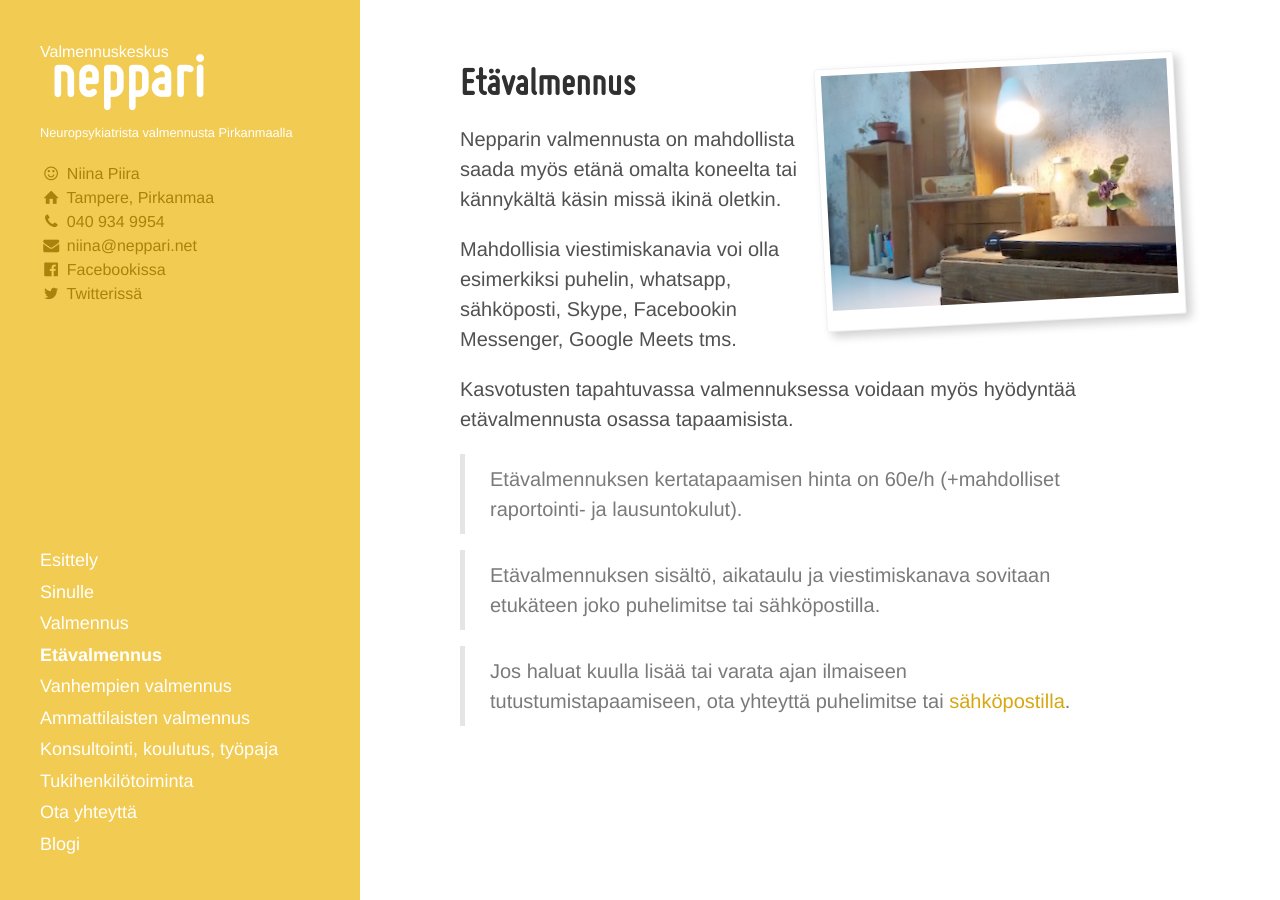
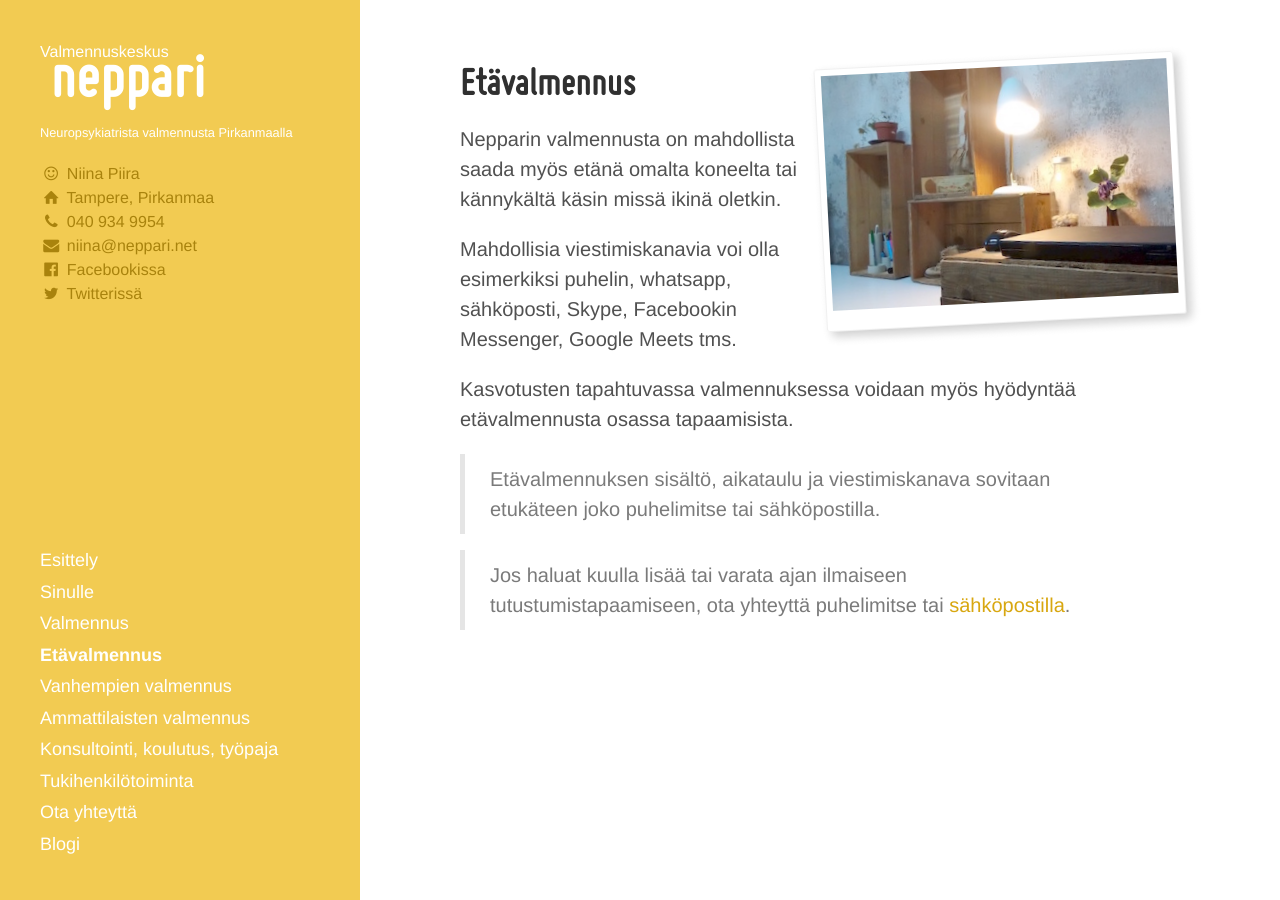
Before and after one commit to niinapiira/neppari.net, a Jekyll site: the page built from etavalmennus.md, in a window 1280 px wide. Built offline with Jekyll 4.4.1, drawn with Linux system fonts in a browser that asks for light colours.

Commit message:
Update etavalmennus.md

```diff
--- a/etavalmennus.md
+++ b/etavalmennus.md
@@ -16,8 +16,6 @@ Mahdollisia viestimiskanavia voi olla esimerkiksi puhelin, whatsapp, sähköpost
 
 Kasvotusten tapahtuvassa valmennuksessa voidaan myös hyödyntää etävalmennusta osassa tapaamisista.
 
-> Etävalmennuksen kertatapaamisen hinta on 60e/h (+mahdolliset raportointi- ja lausuntokulut).
-
 > Etävalmennuksen sisältö, aikataulu ja viestimiskanava sovitaan etukäteen joko puhelimitse tai sähköpostilla.
 
 > Jos haluat kuulla lisää tai varata ajan ilmaiseen tutustumistapaamiseen, ota yhteyttä puhelimitse tai [sähköpostilla](/ota-yhteytta).
```
